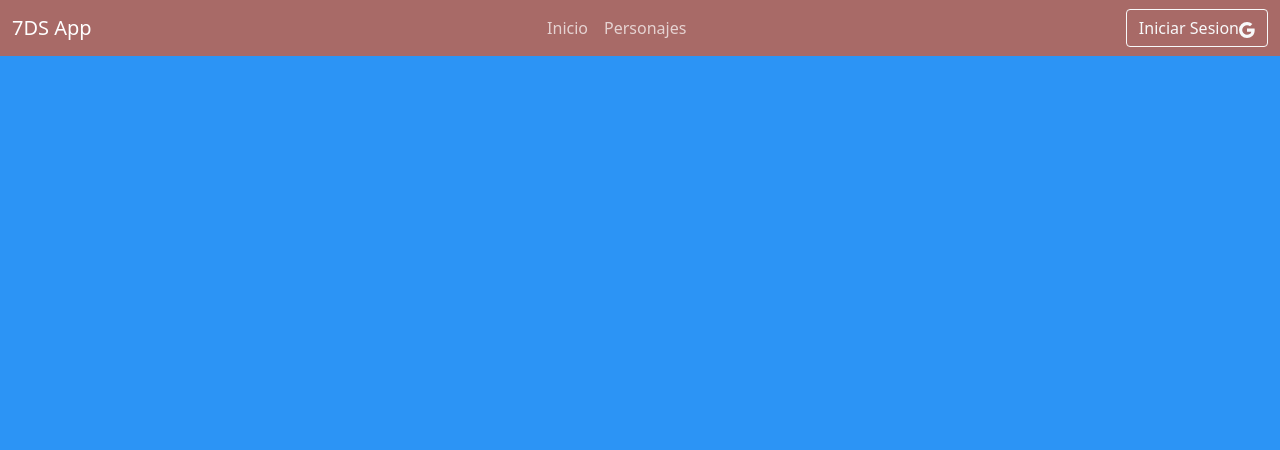
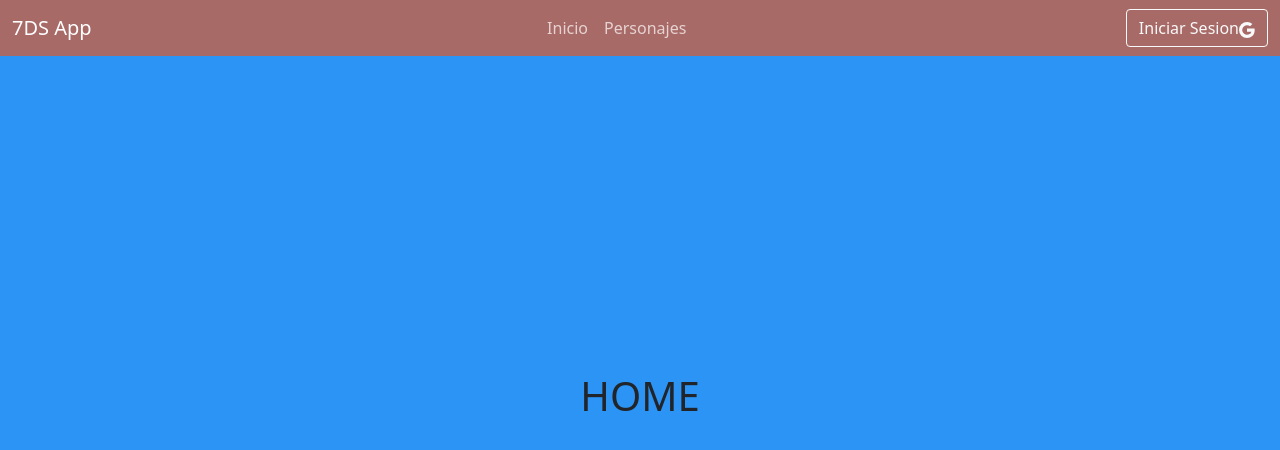
Before and after one commit to wffranco/7ds-grandcross, a Vue app: page /#/ in a window 1280 px wide. Shown: the top 450 px of the page. Built offline with nearby package versions, Linux system fonts and the light colour scheme.

Commit message:
Welcome Msg LogIn

```diff
--- a/src/components/Index.vue
+++ b/src/components/Index.vue
@@ -1,20 +1,21 @@
 <template>
   <div class="position-absolute top-50 start-50 translate-middle">
-    <!-- <button v-if="!user" class="btn btn-dark text-white" @click="login">Iniciar Sesion con Google</button>
+    <div v-if="!user">
+      <h1>HOME</h1>
+    </div>
     <div v-else>
       <h1>Bienvenido, {{ user.displayName }}</h1>
-      <button class="btn btn-danger text-white mt-2 mx-auto" @click="logout">Cerrar Sesion</button>
-    </div> -->
+    </div>
   </div>
 </template>
 
 <script>
-import { login, logout, useUser } from '@/store/auth';
+import { useUser } from '@/store/auth';
 export default {
   setup () {
     const user = useUser();
 
-    return { login, logout, user };
+    return { user };
   },
 };
 </script>
```
